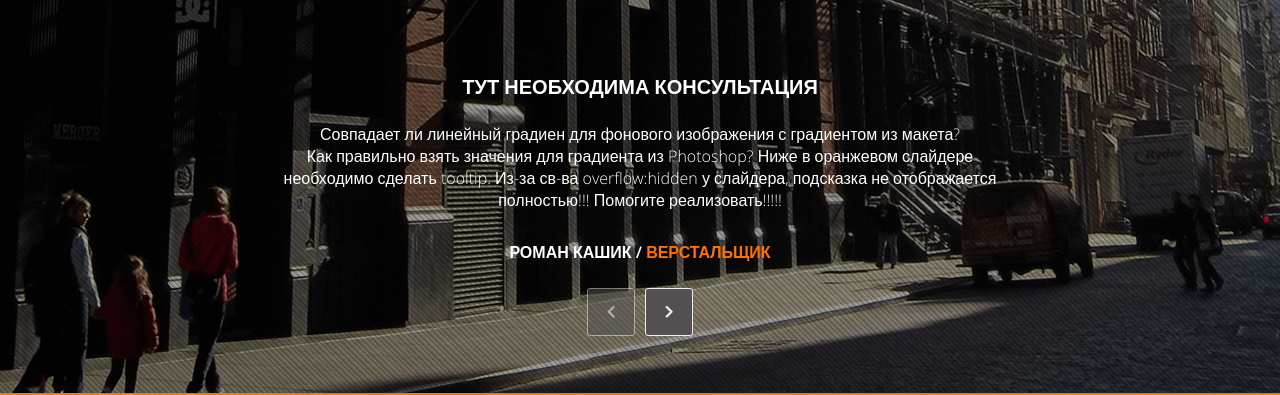
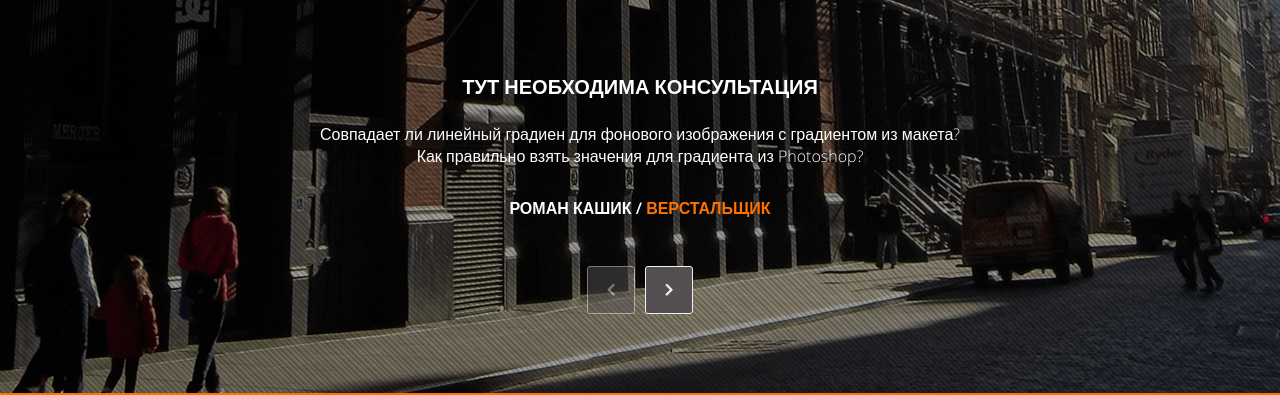
Before and after one commit to romanmaroder/OXXO, a plain HTML site: page docs/index.html in a window 1280 px wide. Shown: the part 4800-5195 px from the top of the page. Drawn offline with Linux system fonts and the light colour scheme.

```diff
--- a/docs/index.html
+++ b/docs/index.html
@@ -564,7 +564,6 @@
 								<p class="client-slider-content__descr">
 									Совпадает ли линейный градиен для фонового изображения с градиентом из макета?<br>
 									Как правильно взять значения для градиента из Photoshop?
-									Ниже в оранжевом слайдере необходимо сделать tooltip. Из-за св-ва overflow:hidden у слайдера, подсказка не отображается полностью!!! Помогите реализовать!!!!!
 								</p>
 								<p class="client-slider-content__author">
 									Роман Кашик / <span>Верстальщик</span>
```
